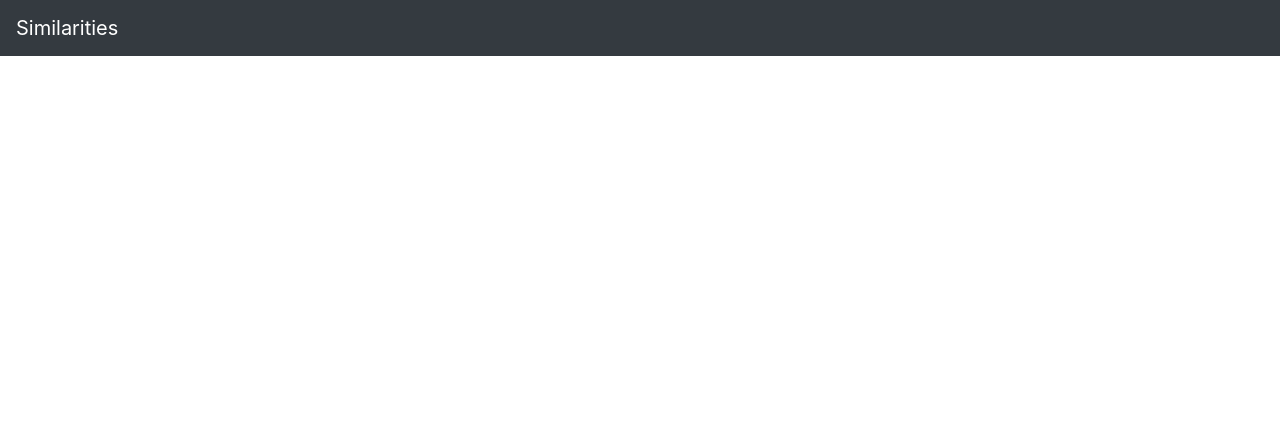
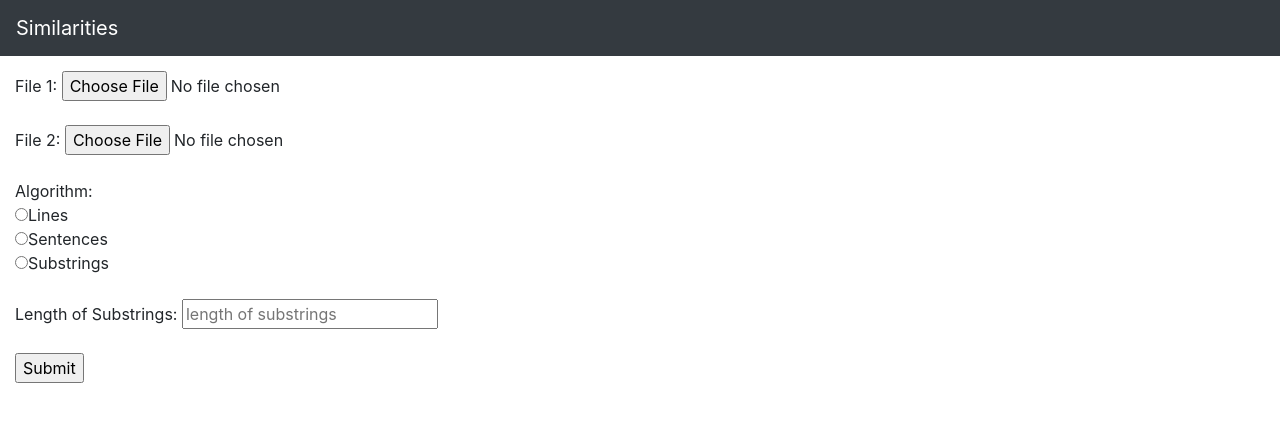
Before and after one commit to 94jinhyeok/CS50-Pset6, a Flask app: page / in a window 1280 px wide. Shown: the top 422 px of the page. Run offline with Flask 2, Linux system fonts and the light colour scheme; some libraries are stand-ins or nearby versions.

Commit message:
form fields added

```diff
--- a/similarities/templates/index.html
+++ b/similarities/templates/index.html
@@ -5,8 +5,15 @@
     <div class="col">
         <form action="/compare" enctype="multipart/form-data" method="post">
 
-            <!-- TODO -->
+            File 1: <input type="file" name="file1"/><br><br>
+            File 2: <input type="file" name="file2"/><br><br>
+            Algorithm:
+                        <br><input type="radio" name="algorithm" value="lines">Lines<br>
+                        <input type="radio" name="algorithm" value="sentences">Sentences<br>
+                        <input type="radio" name="algorithm" value="substrings">Substrings<br><br>
+            Length of Substrings: <input type="number" name="length" min="1" placeholder="length of substrings"><br><br>
 
+            <input type="submit" value="Submit">
         </form>
     </div>
 
```
